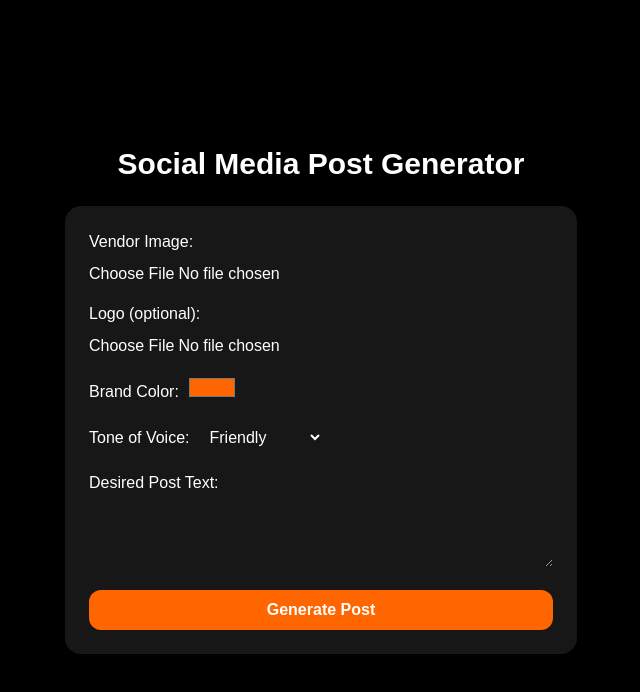
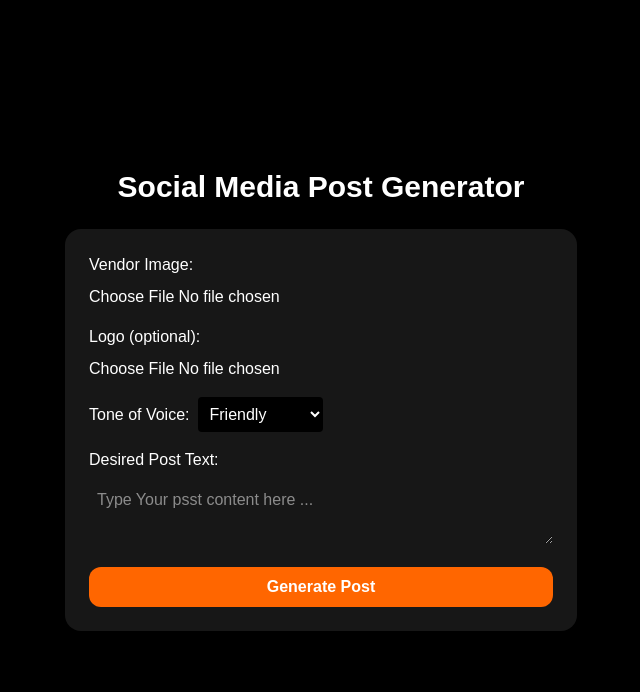
Before and after one commit to hritikmittal09/social-media-post-generator-, a Next.js app: page / in a window 1280 px wide. Shown: the top 692 px of the page, without its empty margins (319-959 px from the left). Built offline with nearby package versions, Linux system fonts and the light colour scheme.

Commit message:
fial commit

```diff
--- a/src/components/PostPreview.tsx
+++ b/src/components/PostPreview.tsx
@@ -12,9 +12,6 @@ export default function PostPreview({ image, logo, text, brandColor }: PostPrevi
       {image && <img src={image} alt="Generated" className="w-full rounded-lg mb-2" />}
       {logo && <img src={logo} alt="Logo" className="w-12 mx-auto mb-2" />}
       <p style={{ color: 'text-white' }}>{text || "Generated content goes here..."}</p>
-      <button className="mt-4 px-4 py-2 rounded-xl" style={{ backgroundColor: brandColor }}>
-        Download Post
-      </button>
     </div>
   );
 }
--- a/src/components/PostTextInput.tsx
+++ b/src/components/PostTextInput.tsx
@@ -8,6 +8,7 @@ export default function PostTextInput({ text, setText }: PostTextInputProps) {
     <div className="mb-4">
       <label>Desired Post Text:</label>
       <textarea
+      placeholder="Type Your psst content here ..."
         value={text}
         onChange={(e) => setText(e.target.value)}
         className="w-full p-2 rounded text-white mt-2"
--- a/src/components/ToneSelector.tsx
+++ b/src/components/ToneSelector.tsx
@@ -6,16 +6,16 @@ interface ToneSelectorProps {
 export default function ToneSelector({ tone, setTone }: ToneSelectorProps) {
   return (
     <div className="mb-4">
-      <label>Tone of Voice:</label>
+      <label className="text-white">Tone of Voice:</label>
       <select
         value={tone}
         onChange={(e) => setTone(e.target.value)}
-        className="text-white p-2 rounded ml-2"
+        className="bg-black text-white p-2 rounded ml-2"
       >
-        <option>Friendly</option>
-        <option>Professional</option>
-        <option>Casual</option>
-        <option>Formal</option>
+        <option className="bg-black text-white">Friendly</option>
+        <option className="bg-black text-white">Professional</option>
+        <option className="bg-black text-white">Casual</option>
+        <option className="bg-black text-white">Formal</option>
       </select>
     </div>
   );
--- a/src/components/UploadImage.tsx
+++ b/src/components/UploadImage.tsx
@@ -25,9 +25,10 @@ export default function UploadImage({ label, onUpload }: UploadImageProps) {
     <div className="mb-4">
       <label className="block mb-2">{label}</label>
       <input
+
         type="file"
         accept="image/*"
-        className="mt-2 block w-full"
+        className="mt-2 block w-full border-white"
         onChange={handleUpload}
       />
       {preview && <img src={preview} alt="Preview" className="w-full mt-2 rounded-lg" />}
--- a/src/pages/index.tsx
+++ b/src/pages/index.tsx
@@ -35,13 +35,19 @@ useEffect(()=>{
     setLoader(true)
     setGenerated(false)
     setErrorMessage(undefined)
+    if (image== null) {
+      setLoader(false)
+      setGenerated(false)
+      setErrorMessage("vendor image is required !!")
+      return
+
+    }
 
   try {
       const body = {
         text : text,
         tone : tone,
-        image : image,
-        brandColor  : brandColor
+
       }
       const res = await axios.post('/api/gemini', body)
       if (res.status== 200) {
@@ -68,7 +74,8 @@ useEffect(()=>{
       <div className="bg-neutral-900 p-6 rounded-2xl shadow-lg w-full max-w-lg">
         <UploadImage label="Vendor Image:" onUpload={setImage} />
         <UploadImage label="Logo (optional):" onUpload={setLogo} />
-        <BrandColorPicker color={brandColor} setColor={setBrandColor} />
+        { false &&
+        <BrandColorPicker color={brandColor} setColor={setBrandColor} />}
         <ToneSelector tone={tone} setTone={setTone} />
         <PostTextInput text={text} setText={setText} />
         <GenerateButton brandColor={brandColor} onClick={handleGenerate} />
```
